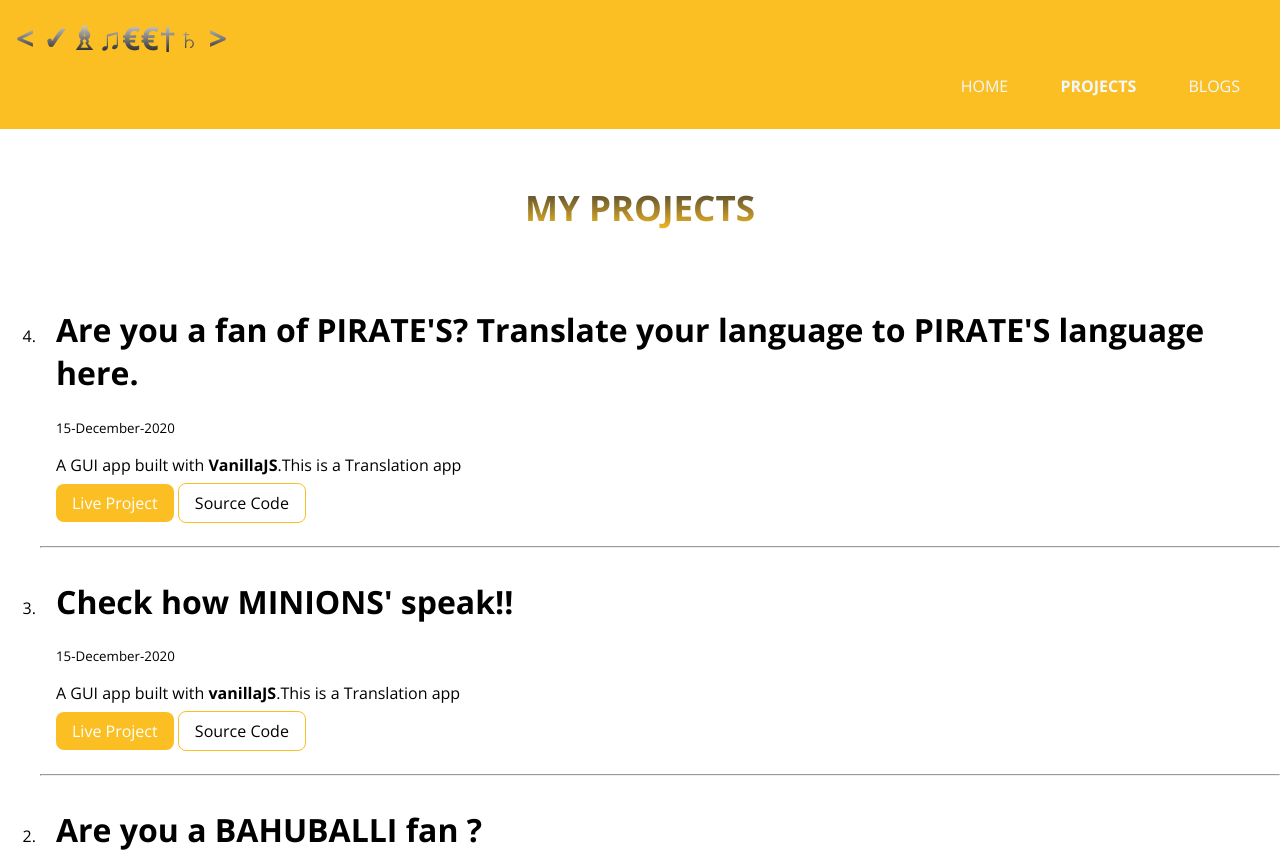
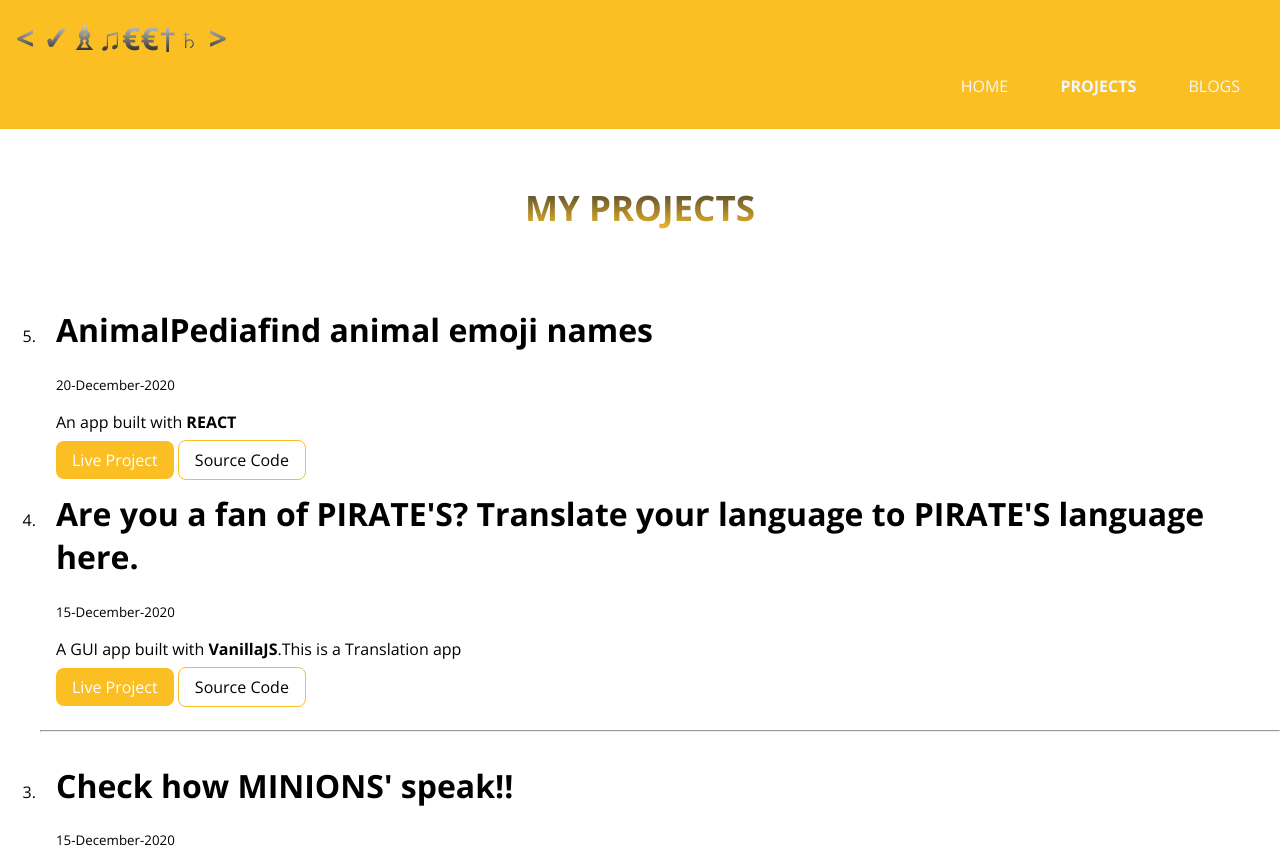
Before and after one commit to vineeth767676/Website--HTML---CSS-, a plain HTML site: page project.html in a window 1280 px wide. Shown: the top 854 px of the page. Drawn offline with nearby package versions, Linux system fonts and the light colour scheme.

Commit message:
add : new project

```diff
--- a/project.html
+++ b/project.html
@@ -31,6 +31,19 @@
     </header>
 
     <ol reversed>
+
+        <li>
+            <div class="container .container-center">
+                <h1><strong>AnimalPedia</strong>find animal emoji names</h1>
+                 <small>20-December-2020</small>
+                 <p>An app built with <strong>REACT</strong></p>
+
+                 <a class="link primary-link" href="https://rd0w8.csb.app/">Live Project</a>
+
+                 <a class="link secondary-link" href="https://github.com/vineeth767676/animalpedia">Source Code</a>
+
+            </div>
+       </li>
 
         <li>
             <div class="container .container-center">
```
